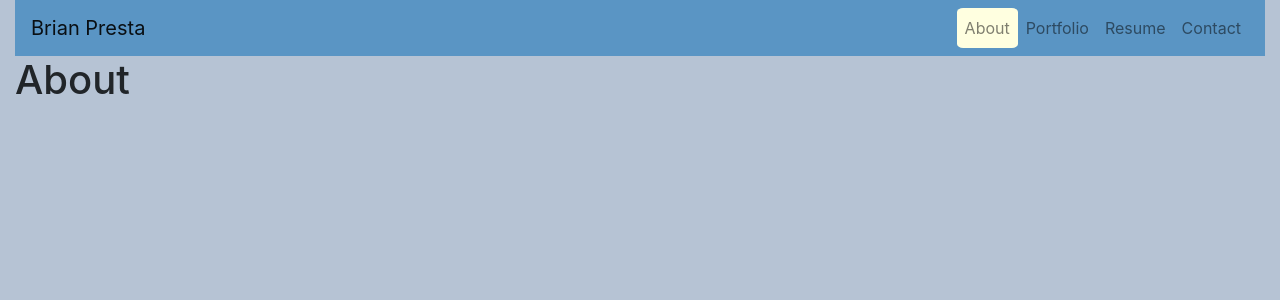
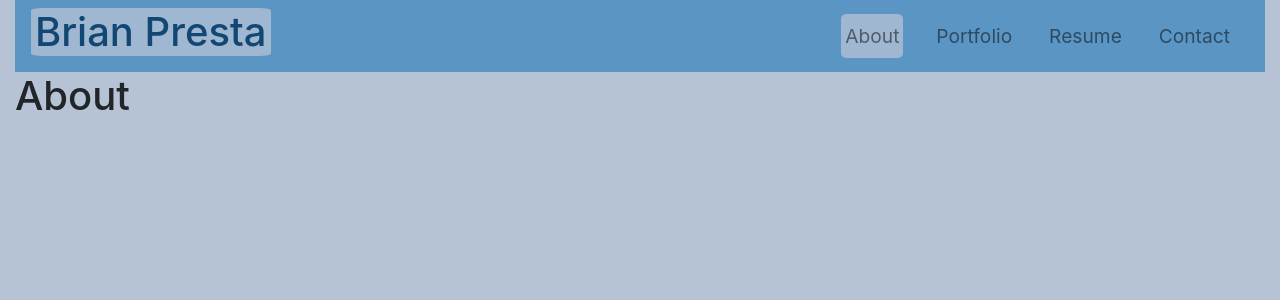
Before and after one commit to brian-presta/react-portfolio, a React (Create React App) app: page / in a window 1280 px wide. Shown: the top 300 px of the page. Built offline with nearby package versions, Linux system fonts and the light colour scheme.

Commit message:
mvp navbar

```diff
--- a/src/components/NavLink/index.js
+++ b/src/components/NavLink/index.js
@@ -4,7 +4,7 @@ import { Nav } from 'react-bootstrap'
 function NavLink({name, currentNav, setNav}) {
     return (
         <Nav.Link
-        className={currentNav === name && 'selected'}
+        className={`px-1 ${currentNav === name && 'selected'}`}
         href='#'
         onClick={() => setNav(name)}
         >
--- a/src/components/Navbar/index.js
+++ b/src/components/Navbar/index.js
@@ -8,12 +8,12 @@ function Navbar({ currentNav, setNav }) {
     return(
         <>
         <BootstrapNavbar collapseOnSelect expand="lg" className="container-fluid" variant="light">
-            <BootstrapNavbar.Brand>Brian Presta</BootstrapNavbar.Brand>
+            <h1 className="px-1">Brian Presta</h1>
                 <BootstrapNavbar.Toggle aria-controls="basic-navbar-nav" />
-                <BootstrapNavbar.Collapse id="basic-navbar-nav" className="justify-content-end">
-                    <Nav>
+                <BootstrapNavbar.Collapse id="basic-navbar-nav" className="justify-content-end align-items-center">
+                    <Nav className="justify-content-between col-lg-5 align-items-center">
                         {navPages.map(page => (
-                            <NavLink currentNav={currentNav} setNav={setNav} name={page} />
+                            <NavLink currentNav={currentNav} setNav={setNav} name={page} key={page}/>
                         ))}
                     </Nav>
                 </BootstrapNavbar.Collapse>
--- a/src/index.css
+++ b/src/index.css
@@ -7,19 +7,20 @@ body {
 /* font-family: Helvetica, Arial,  sans-serif; */
 background-color: var(--gray);
 }
-a {
-color: inherit;
-}
-.text-blue {
-color: blue;
-}
+
 
 nav {
 background-color: var(--lightblue);
+
+font-size: larger;
 }
-
+nav h1 {
+    color: var(--darkblue);
+    background-color: rgba(182,195,212,.75);
+    border-radius: 5%;
+}
 .selected {
-background-color: lightyellow;
+background-color: rgba(182,195,212,.75);
 color: var(--lightblue);
 border-radius: 10%;
 
```
